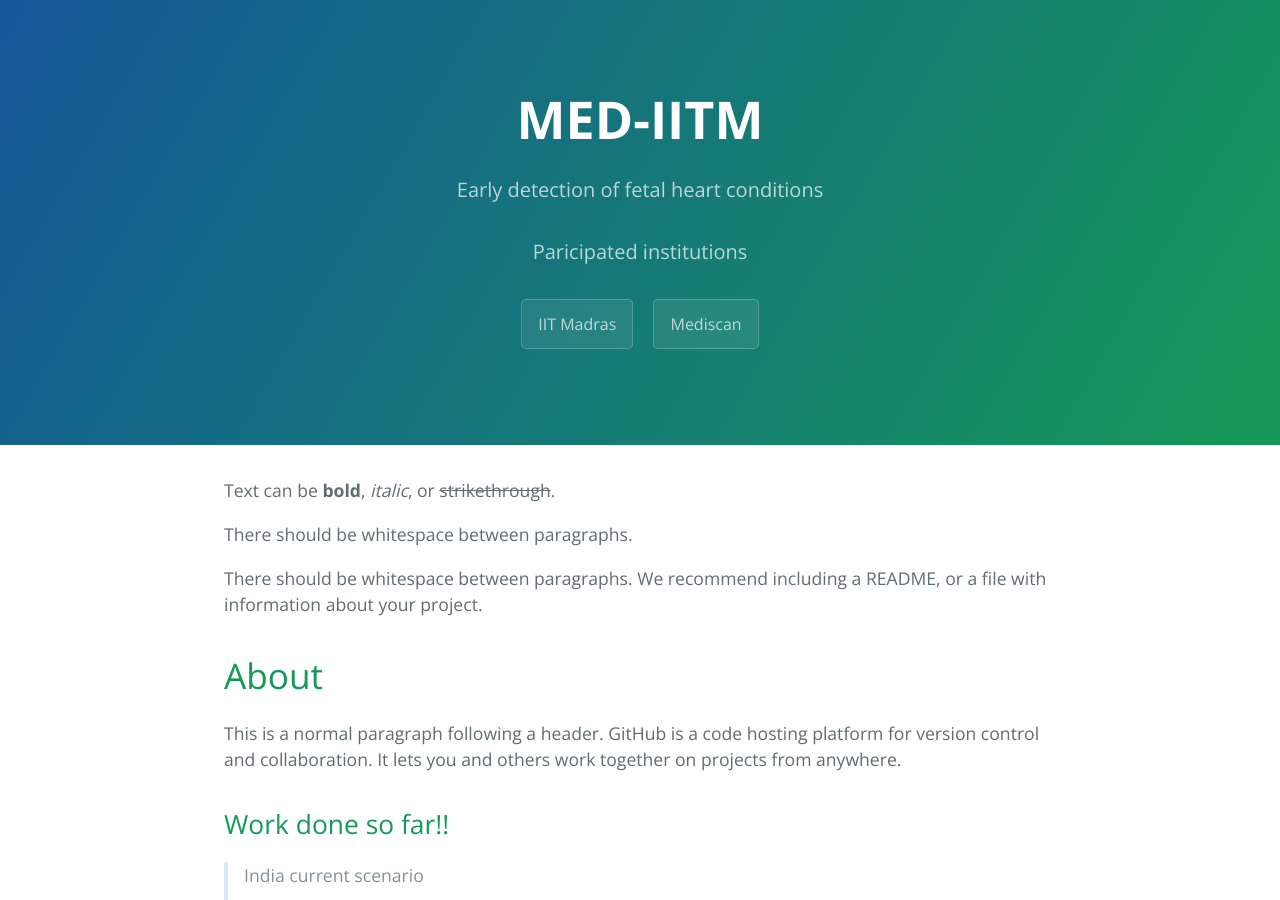
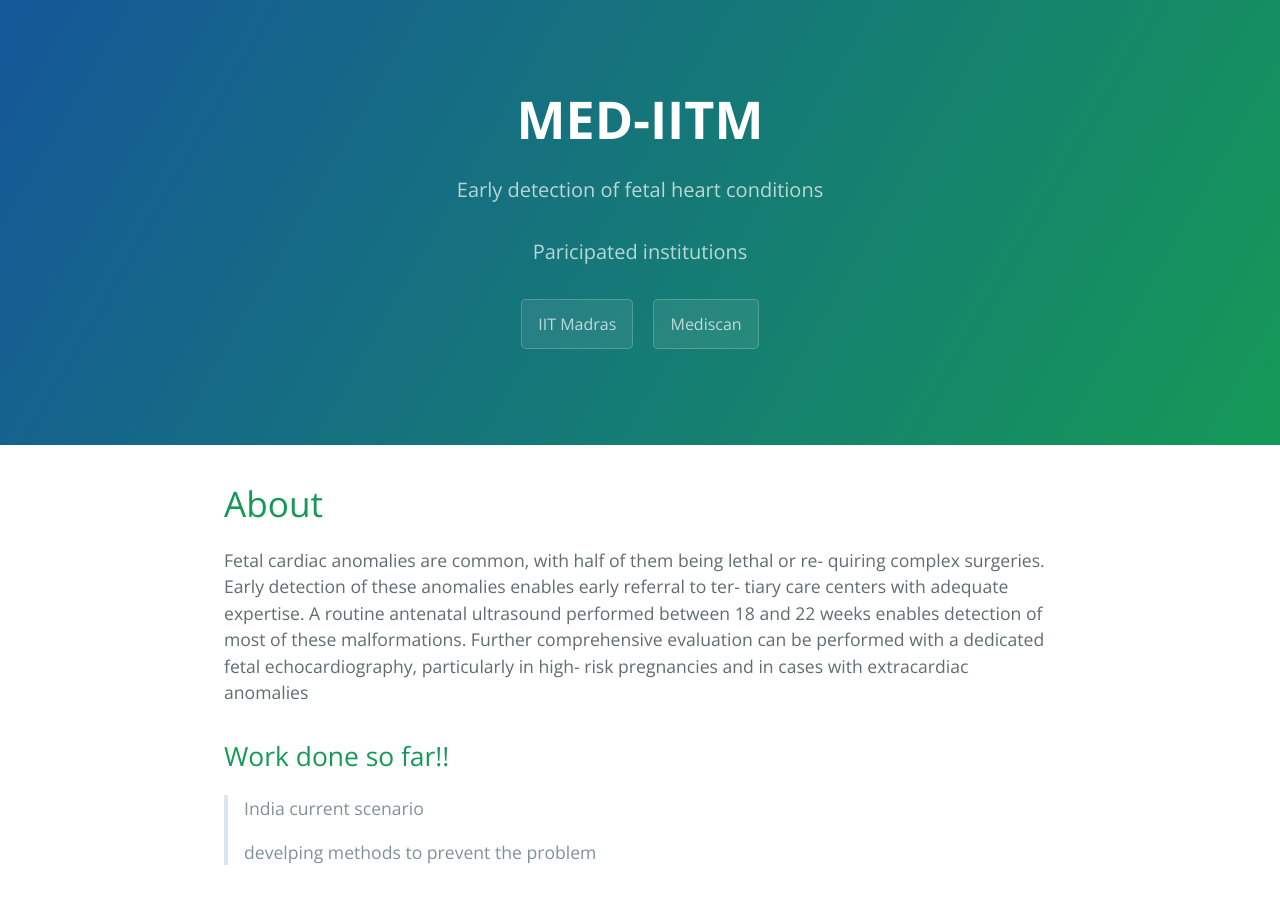
Before and after one commit to fetalheart/fetalheart.github.io, a Jekyll site: the page index.html, which Jekyll copies as it is, in a window 1280 px wide and 900 px high. Built offline with Jekyll 4.4.1, drawn with Linux system fonts in a browser that asks for light colours.

Commit message:
corrected

```diff
--- a/index.html
+++ b/index.html
@@ -37,13 +37,14 @@
     </header>
 
     <main id="content" class="main-content" role="main">
-      <p>Text can be <strong>bold</strong>, <em>italic</em>, or <del>strikethrough</del>.</p>
-      <p>There should be whitespace between paragraphs.</p>
-      <p>There should be whitespace between paragraphs. We recommend including a README, or a file with information about your project.</p>
-
       <h1 id="header-1">About</h1>
 
-<p>This is a normal paragraph following a header. GitHub is a code hosting platform for version control and collaboration. It lets you and others work together on projects from anywhere.</p>
+<p>Fetal cardiac anomalies are common, with half of them being lethal or re-
+  quiring complex surgeries. Early detection of these anomalies enables early referral to ter-
+  tiary care centers with adequate expertise. A routine antenatal ultrasound performed between
+  18 and 22 weeks enables detection of most of these malformations. Further comprehensive
+  evaluation can be performed with a dedicated fetal echocardiography, particularly in high-
+  risk pregnancies and in cases with extracardiac anomalies</p>
 
 <h2 id="header-2">Work done so far!!</h2>
 
```
